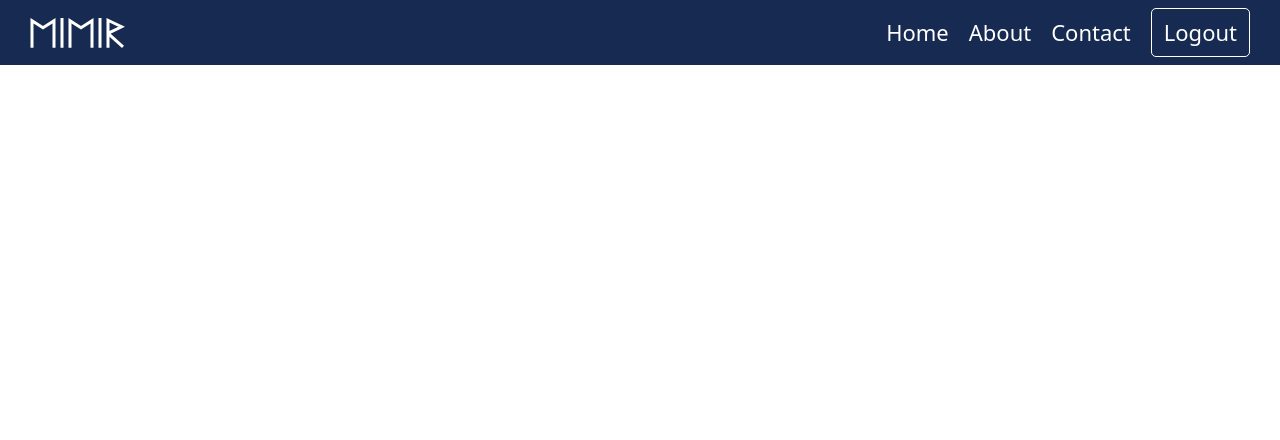
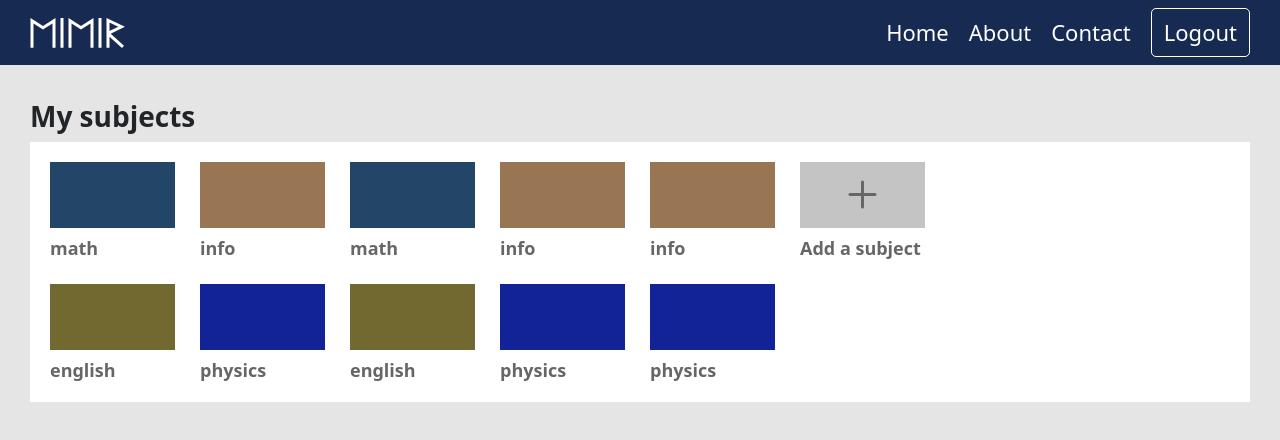
Before and after one commit to haffintech/mimir, a React (Create React App) app: page /dashboard in a window 1280 px wide. Shown: the top 440 px of the page. Built offline with nearby package versions, Linux system fonts and the light colour scheme.

Commit message:
feat: basic subjects component in dashboard

```diff
--- a/src/App.scss
+++ b/src/App.scss
@@ -1,8 +1,15 @@
-@import '~bootstrap/scss/bootstrap';
+@import '../node_modules/bootstrap/scss/bootstrap';
+@import './sass/shared.scss';
 
-*,
+* {
+  box-sizing: border-box;
+}
+
 .App {
-  box-sizing: border-box;
+  @include media-query('md') {
+    background-color: $siteBackground;
+    min-height: 100vh;
+  }
 }
 
 h2 {
--- a/src/App.tsx
+++ b/src/App.tsx
@@ -6,6 +6,7 @@ import './App.scss';
 
 import Navbar from './Components/Navbar/Navbar';
 import Welcome from './Pages/Welcome/Welcome';
+import Dashboard from './Pages/Dashboard/Dashboard';
 
 function App() {
   const [content, setContent] = useState<any>(null);
@@ -34,7 +35,8 @@ function App() {
       <Navbar content={content.navbar} />
       <Router>
         <Routes>
-          <Route path='/welcome' element={<Welcome content={content.welcome} />} />
+          <Route path='/' element={<Welcome content={content.welcome} />} />
+          <Route path='/dashboard' element={<Dashboard content={content.dashboard} />} />
         </Routes>
       </Router>
     </div>
--- /dev/null
+++ b/src/Components/Subjects/SubjectDisplayer/SubjectCard/SubjectCard.scss
@@ -0,0 +1,50 @@
+@import '../../../../sass/shared.scss';
+
+.subject-card {
+  width: 100%;
+  display: flex;
+  flex-direction: column;
+  background-color: $containerBackground;
+  margin-bottom: 15px;
+
+  @include media-query('md') {
+    margin-bottom: unset;
+  }
+
+  &.left {
+    align-items: flex-start;
+  }
+
+  &.right {
+    align-items: flex-end;
+    @include media-query('md') {
+      align-items: flex-start;
+    }
+  }
+
+  &__color-box {
+    display: flex;
+    justify-content: center;
+    align-items: center;
+    width: 150px;
+    height: 66px;
+
+    @include media-query('md') {
+      width: 125px;
+    }
+  }
+
+  &__name {
+    width: 150px;
+    font-size: 18px;
+    font-weight: 600;
+    line-height: 21px;
+    color: $textGray;
+    margin: 5px 0 0 0;
+
+    @include media-query('md') {
+      width: 125px;
+      margin: 10px 0 0 0;
+    }
+  }
+}
--- /dev/null
+++ b/src/Components/Subjects/SubjectDisplayer/SubjectCard/SubjectCard.tsx
@@ -0,0 +1,26 @@
+import React from 'react';
+
+import { ReactComponent as IconPlus } from '../../../../assets/icons/plus.svg';
+
+import Subject from '../../../../Types/Subject';
+
+import './SubjectCard.scss';
+
+type props = {
+  subject: Subject;
+  side: string;
+  isAddSubject?: boolean;
+};
+
+const SubjectCard = (props: props) => {
+  return (
+    <div className={`subject-card ${props.side}`}>
+      <div className='subject-card__color-box' style={{ backgroundColor: props.subject.colorCode }}>
+        {props.isAddSubject && <IconPlus className='subject-card__plus-icon' />}
+      </div>
+      <h4 className='subject-card__name'>{props.subject.name}</h4>
+    </div>
+  );
+};
+
+export default SubjectCard;
--- /dev/null
+++ b/src/Components/Subjects/SubjectDisplayer/SubjectsDisplayer.scss
@@ -0,0 +1,34 @@
+@import '../../../sass/shared.scss';
+
+.subjects-displayer {
+  @include media-query('md') {
+    height: 260px;
+  }
+
+  &__cards-container {
+    background-color: $containerBackground;
+    display: grid;
+    grid-template-columns: 1fr 1fr;
+    overflow-x: auto;
+
+    @include media-query('md') {
+      grid-template-columns: unset;
+      grid-auto-flow: column;
+      grid-auto-columns: 150px;
+      grid-template-rows: 1fr 1fr;
+      row-gap: 25px;
+      height: 100%;
+      padding: 20px;
+    }
+  }
+
+  &__card-item {
+    width: 100%;
+    padding: 0;
+    margin: 0;
+
+    @include media-query('md') {
+      width: 125px;
+    }
+  }
+}
--- /dev/null
+++ b/src/Components/Subjects/SubjectDisplayer/SubjectsDisplayer.tsx
@@ -0,0 +1,46 @@
+import React from 'react';
+
+import SubjectCard from './SubjectCard/SubjectCard';
+
+import Subject from '../../../Types/Subject';
+
+import './SubjectsDisplayer.scss';
+
+type props = {
+  content: {
+    headline: string;
+    addSubject: string;
+  };
+  subjects: Subject[];
+};
+
+const SubjectsDisplayer = (props: props) => {
+  // subject card that is used as a button for adding a subject
+  const addSubject = {
+    userId: props.subjects[0].userId,
+    id: 'addSubject',
+    name: props.content.addSubject,
+    colorCode: '#c4c4c4',
+  };
+
+  const subjectCards = props.subjects.map((subject, idx) => {
+    const sideOfMobileGrid = idx % 2 === 0 ? 'left' : 'right';
+    return <SubjectCard key={subject.id} subject={subject} side={sideOfMobileGrid} />;
+  });
+
+  return (
+    <div className='subjects-displayer'>
+      <h2 className='subjects-displayer__headline'>{props.content.headline}</h2>
+      <div className='subjects-displayer__cards-container'>
+        {subjectCards}
+        <SubjectCard
+          subject={addSubject}
+          isAddSubject={true}
+          side={props.subjects.length % 2 === 0 ? 'left' : 'right'}
+        />
+      </div>
+    </div>
+  );
+};
+
+export default SubjectsDisplayer;
--- /dev/null
+++ b/src/Components/Subjects/Subjects.tsx
@@ -0,0 +1,33 @@
+import React from 'react';
+
+import SubjectsDisplayer from './SubjectDisplayer/SubjectsDisplayer';
+
+import Subject from '../../Types/Subject';
+
+import './Subjects.scss';
+
+type props = {
+  content: {
+    subjectsDisplayer: {
+      headline: string;
+      addSubject: string;
+    };
+    addSubject: {
+      nameLabel: string;
+      colorLabel: string;
+      cancel: string;
+      saveSubject: string;
+    };
+  };
+  subjects: Subject[];
+};
+
+const Subjects = (props: props) => {
+  return (
+    <div className='subjects'>
+      <SubjectsDisplayer content={props.content.subjectsDisplayer} subjects={props.subjects} />
+    </div>
+  );
+};
+
+export default Subjects;
--- /dev/null
+++ b/src/Pages/Dashboard/Dashboard.scss
@@ -0,0 +1,10 @@
+@import '../../sass/shared.scss';
+
+.dashboard {
+  padding: 30px 25px;
+  height: 100%;
+
+  @include media-query('md') {
+    padding: 35px 30px;
+  }
+}
--- /dev/null
+++ b/src/Pages/Dashboard/Dashboard.tsx
@@ -0,0 +1,34 @@
+import React from 'react';
+
+import Subjects from '../../Components/Subjects/Subjects';
+
+import { mockSubjects } from '../../mockdata';
+
+import './Dashboard.scss';
+
+type props = {
+  content: {
+    subjects: {
+      subjectsDisplayer: {
+        headline: string;
+        addSubject: string;
+      };
+      addSubject: {
+        nameLabel: string;
+        colorLabel: string;
+        cancel: string;
+        saveSubject: string;
+      };
+    };
+  };
+};
+
+const Dashboard = (props: props) => {
+  return (
+    <div className='dashboard'>
+      <Subjects content={props.content.subjects} subjects={mockSubjects} />
+    </div>
+  );
+};
+
+export default Dashboard;
--- a/src/mockdata.tsx
+++ b/src/mockdata.tsx
@@ -23,6 +23,42 @@ const mockSubjects = [
     name: 'physics',
     colorCode: '#122397',
   },
+  {
+    id: '5',
+    userId: '1',
+    name: 'math',
+    colorCode: '#234567',
+  },
+  {
+    id: '6',
+    userId: '1',
+    name: 'english',
+    colorCode: '#726930',
+  },
+  {
+    id: '7',
+    userId: '1',
+    name: 'info',
+    colorCode: '#987654',
+  },
+  {
+    id: '8',
+    userId: '1',
+    name: 'physics',
+    colorCode: '#122397',
+  },
+  {
+    id: '9',
+    userId: '1',
+    name: 'info',
+    colorCode: '#987654',
+  },
+  {
+    id: '10',
+    userId: '1',
+    name: 'physics',
+    colorCode: '#122397',
+  },
 ];
 
 export { mockSubjects };
--- a/src/sass/shared.scss
+++ b/src/sass/shared.scss
@@ -2,3 +2,5 @@
 
 $mimirBlue: #172a52;
 $textGray: #666666;
+$containerBackground: #ffffff;
+$siteBackground: #e5e5e5;
```
Also changed, not shown: src/Components/Subjects/Subjects.scss (added), src/assets/icons/plus.svg (added).
